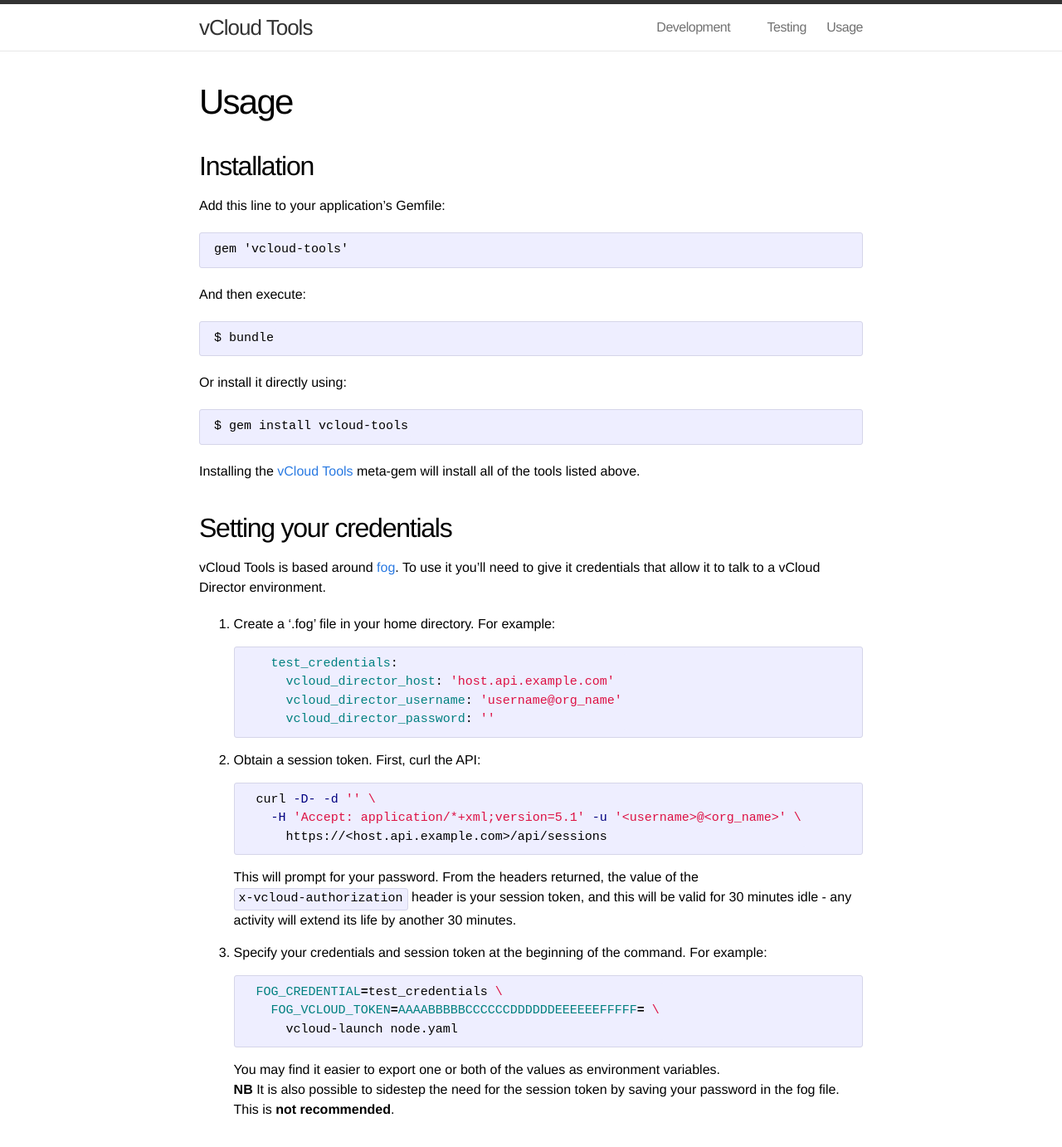
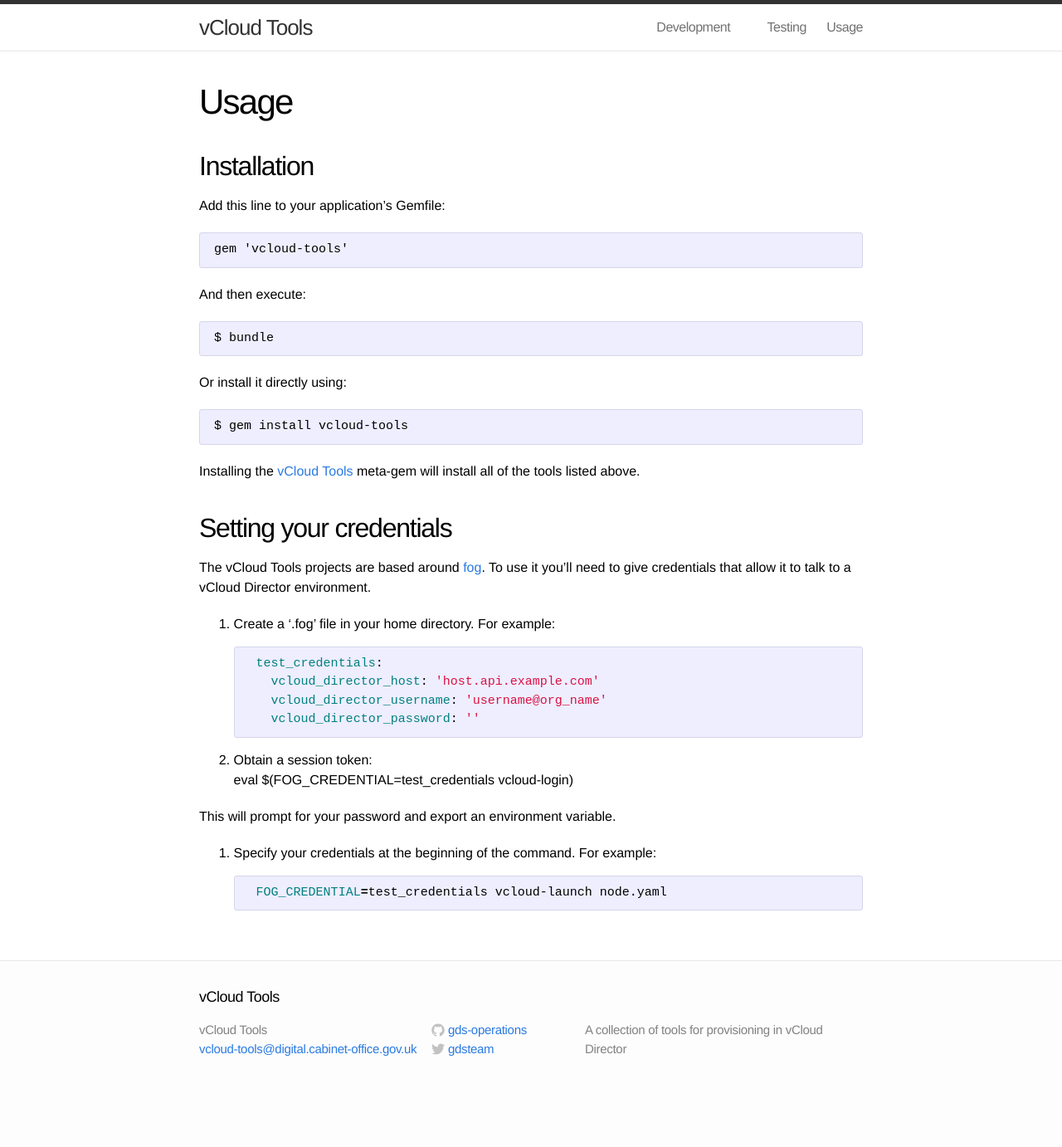
Before and after one commit to gds-operations/vcloud-tools, a Jekyll site: the page built from usage.md, in a window 1280 px wide and 1400 px high. Shown: the top 1382 px of the window at 83% size. Built offline with Jekyll 4.4.1, drawn with Linux system fonts in a browser that asks for light colours; Markdown is read by kramdown in place of the engine named in the settings.

Commit message:
Update credentials docs for vcloud-login
Extracted from vcloud-core's README. With the additional removal of the
password NB, now that core is issuing deprecation warnings. I'll then point
the READMEs of core and the other projects to this page instead of
duplicating the credentials documentation.

````diff
--- a/usage.md
+++ b/usage.md
@@ -22,35 +22,25 @@
 
 ## Setting your credentials
 
-vCloud Tools is based around [fog](http://fog.io/). To use it you'll need to give it credentials that allow it to talk to a vCloud Director environment.
+The vCloud Tools projects are based around [fog](http://fog.io/). To use it you'll need to give credentials that allow it to talk to a vCloud Director environment.
 
-1. Create a '.fog' file in your home directory.
-   For example:
+1. Create a '.fog' file in your home directory. For example:
 
     ```yaml
-      test_credentials:
-        vcloud_director_host: 'host.api.example.com'
-        vcloud_director_username: 'username@org_name'
-        vcloud_director_password: ''
+    test_credentials:
+      vcloud_director_host: 'host.api.example.com'
+      vcloud_director_username: 'username@org_name'
+      vcloud_director_password: ''
     ```
 
-2. Obtain a session token. First, curl the API:
+2. Obtain a session token:
+
+      eval $(FOG_CREDENTIAL=test_credentials vcloud-login)
+
+  This will prompt for your password and export an environment variable.
+
+3. Specify your credentials at the beginning of the command. For example:
 
     ```bash
-    curl -D- -d '' \
-      -H 'Accept: application/*+xml;version=5.1' -u '<username>@<org_name>' \
-        https://<host.api.example.com>/api/sessions
+    FOG_CREDENTIAL=test_credentials vcloud-launch node.yaml
     ```
-   This will prompt for your password.
-   From the headers returned, the value of the `x-vcloud-authorization` header is your session token, and this will be valid for 30 minutes idle - any activity will extend its life by another 30 minutes.
-
-3. Specify your credentials and session token at the beginning of the command. For example:
-
-    ```bash
-    FOG_CREDENTIAL=test_credentials \
-      FOG_VCLOUD_TOKEN=AAAABBBBBCCCCCCDDDDDDEEEEEEFFFFF= \
-        vcloud-launch node.yaml
-    ```
-   You may find it easier to export one or both of the values as environment variables.
-
-   **NB** It is also possible to sidestep the need for the session token by saving your password in the fog file. This is **not recommended**.
````
